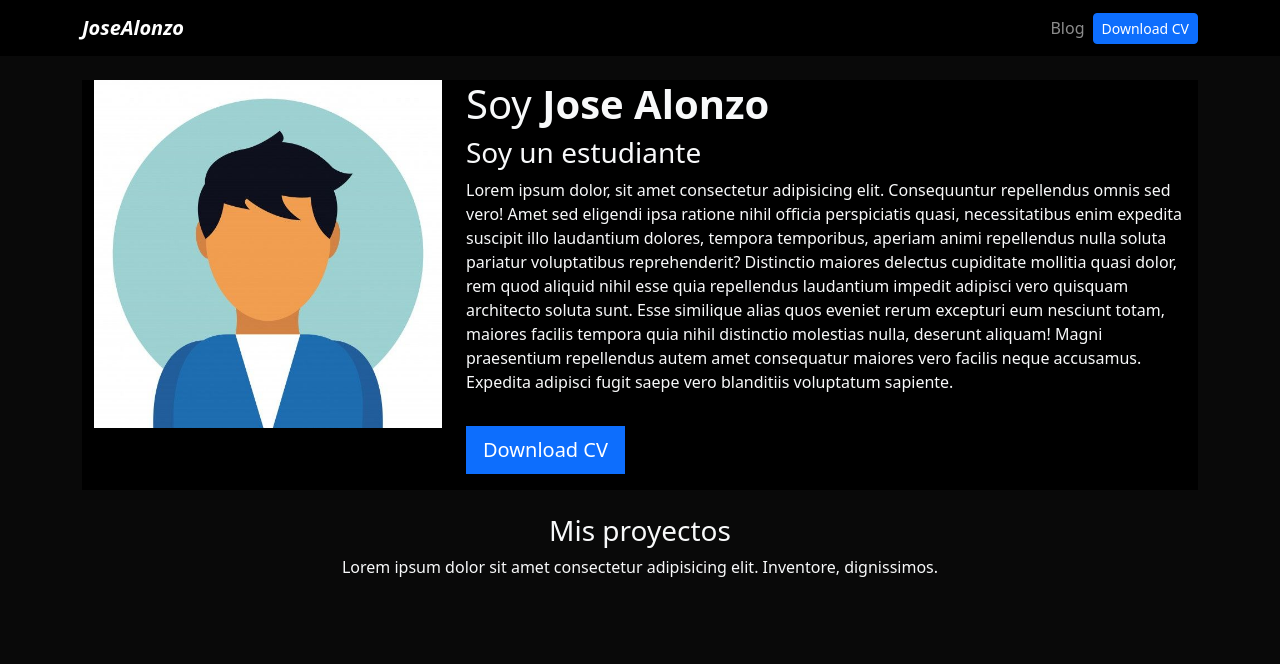
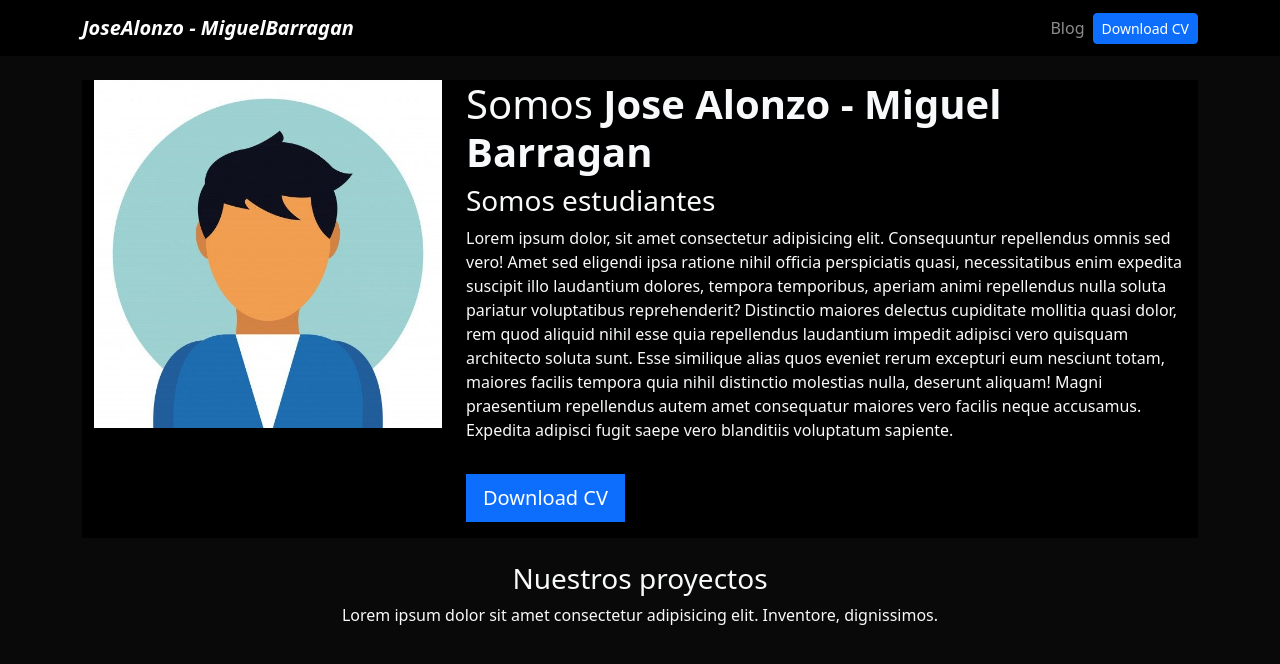
Before and after one commit to josealonzo2004/josealonzo2, a Django app: page / in a window 1280 px wide. Shown: the top 664 px of the page. Run offline with Django 5.2, Linux system fonts and the light colour scheme; data that the repository does not hold is empty.

Commit message:
cambio final creo

```diff
--- a/portfolio/templates/home.html
+++ b/portfolio/templates/home.html
@@ -10,8 +10,8 @@
     </div>
 
     <div class="col-md-8 my-auto">
-        <h1>Soy <strong>Jose Alonzo</strong></h1>
-        <h3>Soy un estudiante</h3>
+        <h1>Somos <strong>Jose Alonzo - Miguel Barragan</strong></h1>
+        <h3>Somos estudiantes</h3>
         <p>Lorem ipsum dolor, sit amet consectetur adipisicing elit. Consequuntur repellendus omnis sed vero!
             Amet sed eligendi ipsa ratione nihil officia perspiciatis quasi, necessitatibus enim expedita suscipit
             illo laudantium dolores, tempora temporibus, aperiam animi repellendus nulla soluta pariatur voluptatibus
@@ -32,7 +32,7 @@
 
 <div class="row my-4 text-center">
 
-    <h3>Mis proyectos</h3>
+    <h3>Nuestros proyectos</h3>
     <p>Lorem ipsum dolor sit amet consectetur adipisicing elit. Inventore, dignissimos.</p>
 
     {% for project in projects %}
--- a/portfolio/templates/partials/navbar.html
+++ b/portfolio/templates/partials/navbar.html
@@ -2,7 +2,7 @@
 
 <nav class="navbar navbar-expand-lg navbar-dark bg-black">
     <div class="container">
-      <a class="navbar-brand fw-bold fst-italic" href="/">JoseAlonzo</a>
+      <a class="navbar-brand fw-bold fst-italic" href="/">JoseAlonzo - MiguelBarragan</a>
       <button class="navbar-toggler" type="button" data-bs-toggle="collapse" data-bs-target="#navbarNav" aria-controls="navbarNav" aria-expanded="false" aria-label="Toggle navigation">
         <span class="navbar-toggler-icon"></span>
       </button>
```
